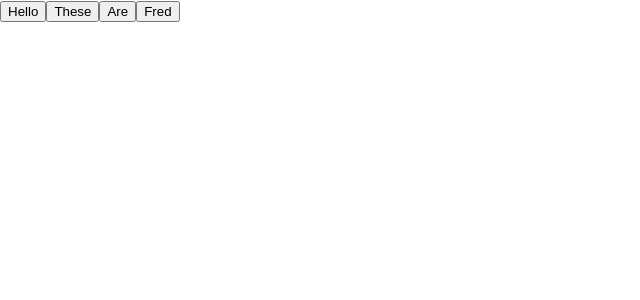
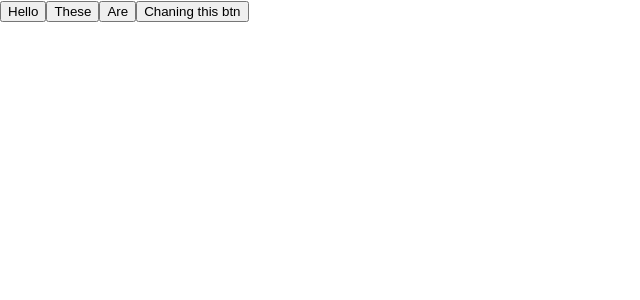
Before and after one commit to Vin274/cicd-btns, a React (Create React App) app: page / in a window 1280 px wide. Shown: the top 300 px of the page, without its empty margins (0-640 px from the left). Built offline with nearby package versions, Linux system fonts and the light colour scheme.

Commit message:
changed index.html in build

```diff
--- a/src/App.js
+++ b/src/App.js
@@ -7,7 +7,7 @@ function App() {
         <button>Hello</button>
         <button>These</button>
         <button>Are</button>
-        <button>Fred</button>
+        <button>Chaning this btn</button>
       </div>
     </>
   )
```
